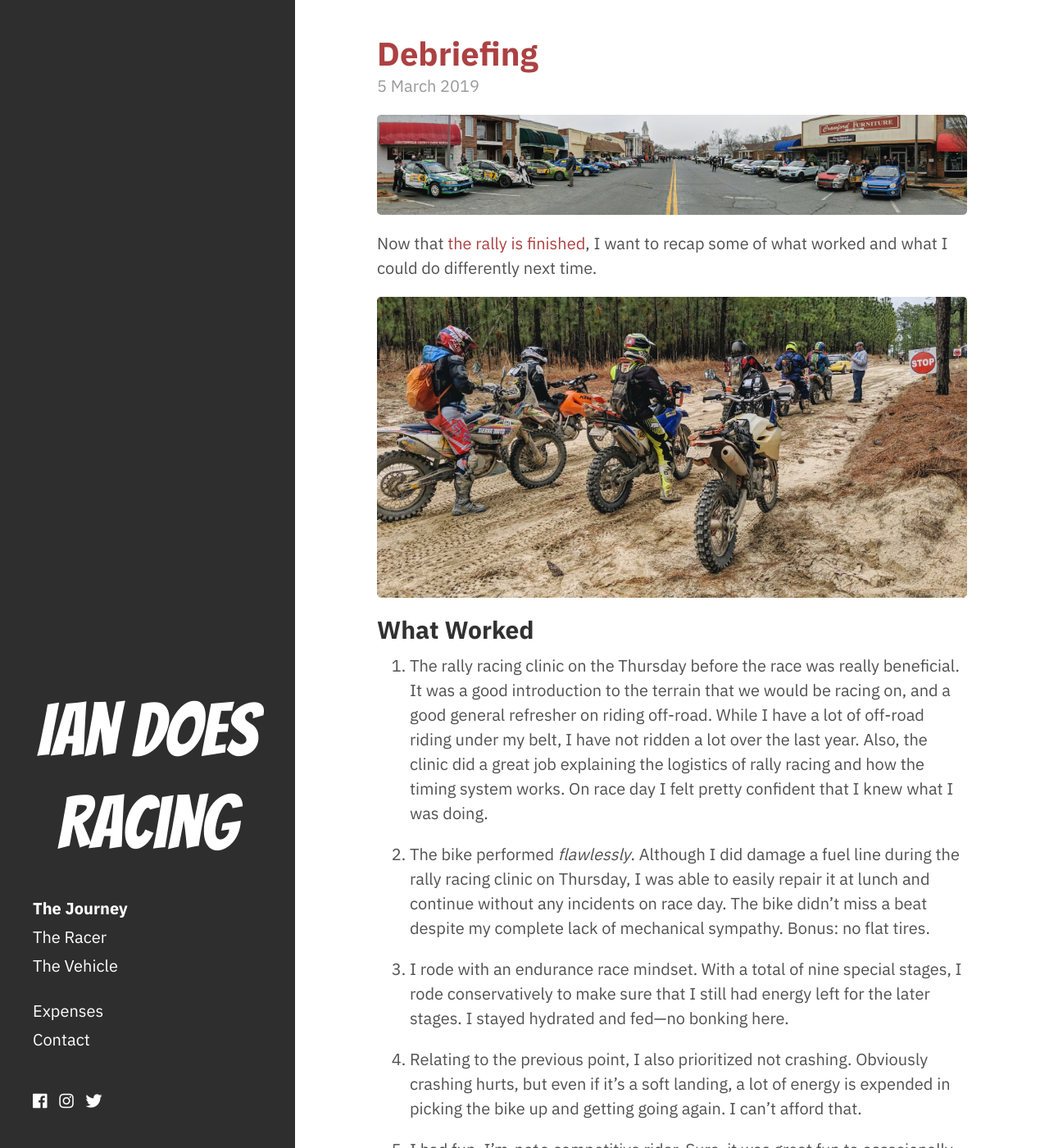
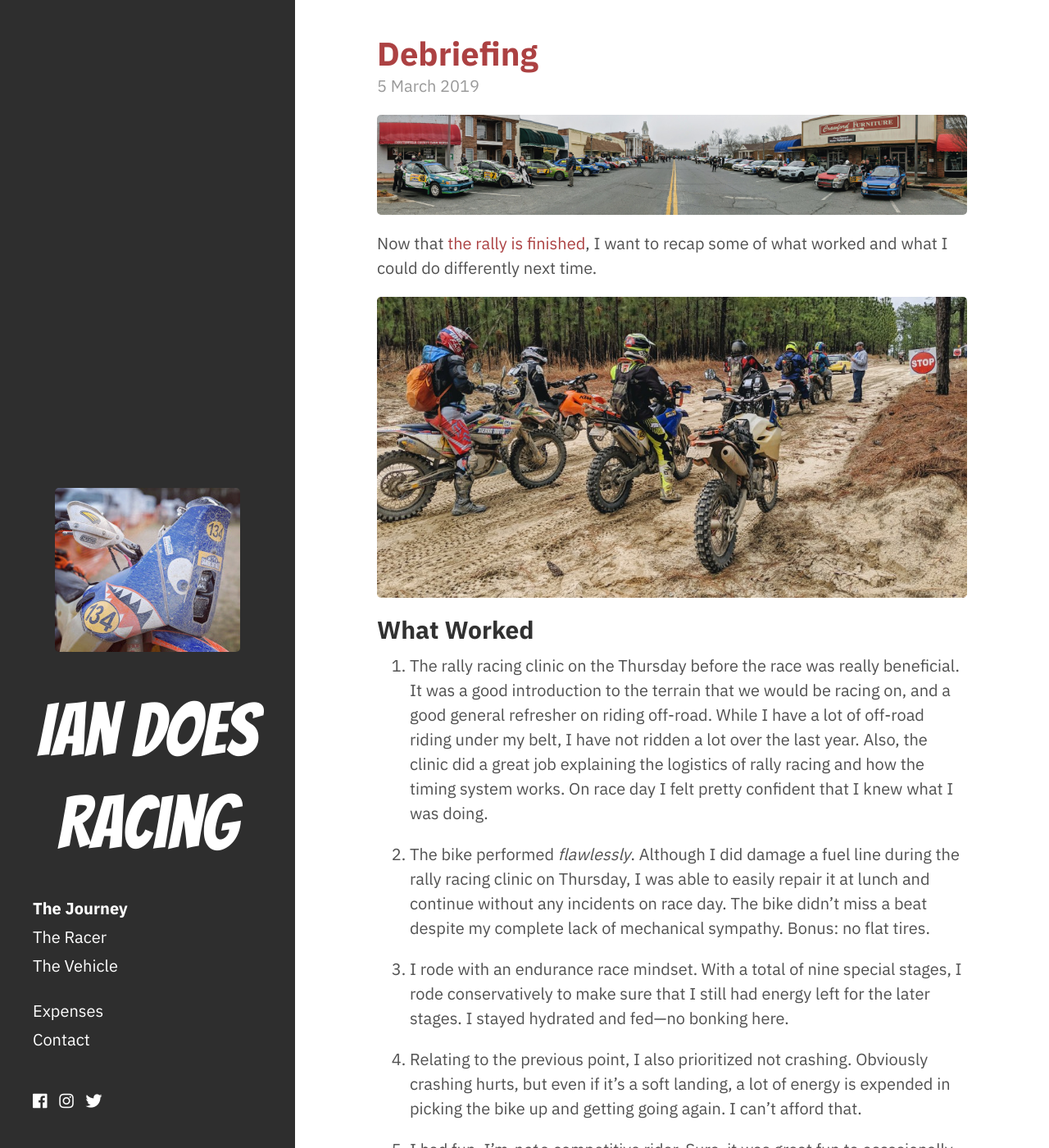
Before and after one commit to icooper/iandoesracing, a Jekyll site: the page built from index.html, in a window 1280 px wide and 1400 px high. Shown: the whole window at 82% size. Built offline with Jekyll 4.4.1, drawn with Linux system fonts in a browser that asks for light colours; nearby versions of some CDN libraries; the list of posts is cut into pages by our own code.

Commit message:
added sidebar photo

```diff
--- a/_includes/sidebar.html
+++ b/_includes/sidebar.html
@@ -2,7 +2,7 @@
     <div class="container sidebar-sticky">
         <div class="sidebar-about">
 
-            <!-- <a class="profile-photo" href="/"></a> -->
+            <a class="profile-photo" href="/"></a>
 
             <h1>
                 <a href="/">
--- a/assets/css/iandoesracing.css
+++ b/assets/css/iandoesracing.css
@@ -68,12 +68,13 @@ ul > li {
 
 .profile-photo {
     display: block;
-    background-image: url(/assets/img/ianc-200.png);
+    background-image: url(/assets/img/profilepic.jpg);
     background-position: center center;
     background-repeat: no-repeat;
-    width: 200px; /* this is the size of the image */
+    width: 226px; /* this is the size of the image */
     height: 200px;
     margin: 0 auto;
+    border-radius: 5px;
 }
 
 .headimg-right-10rem {
```
Also changed, not shown: assets/img/profilepic.jpg (added).
